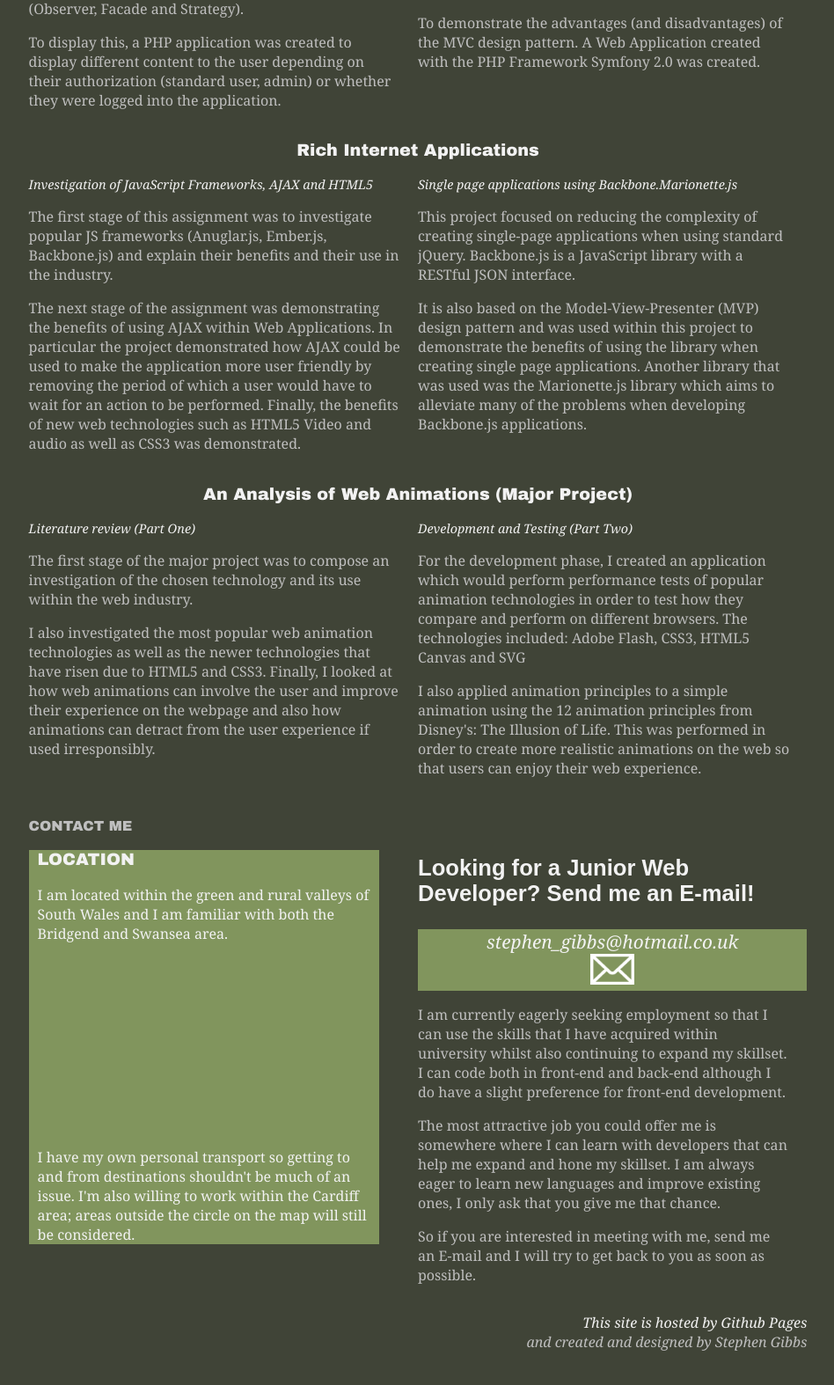
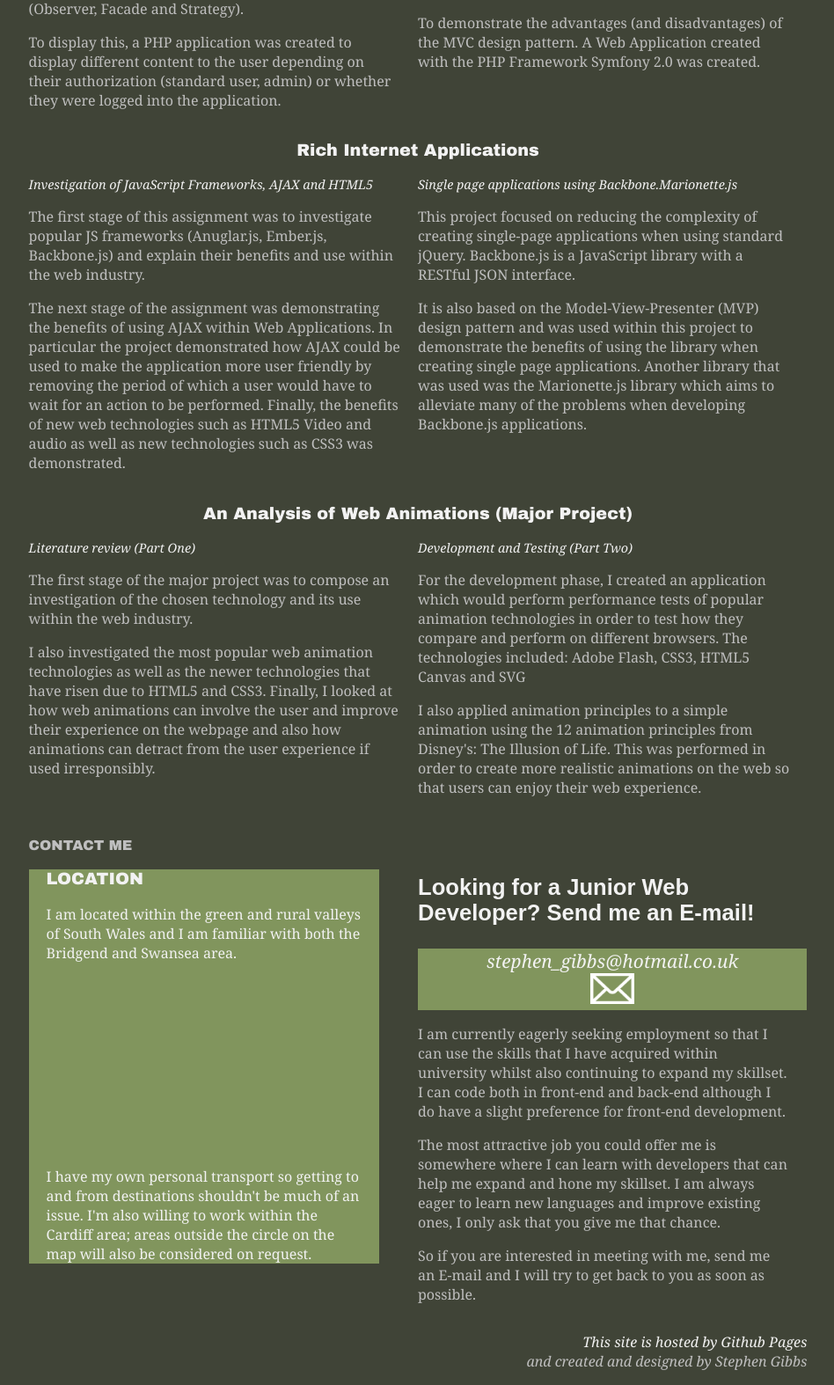
Before and after one commit to Taffro/Taffro.github.io, a PHP site: page / in a window 1280 px wide. Shown: the part 2657-4231 px from the top of the page at 88% size, without its empty margins (165-1113 px from the left). Before the commit the page ends 4192 px from the top, so only its background shows below. Run offline with PHP 8.4, Linux system fonts and the light colour scheme; a map, chart or similar area stays blank; some libraries are stand-ins or nearby versions.

Commit message:
Changed text content and increased margin on location

```diff
--- a/CSS/application.css
+++ b/CSS/application.css
@@ -243,7 +243,8 @@ body h1 {
 /* ====  ContactMe  Section ==== */
 
 .locationText {
-	margin-left: 10px;
+	margin-left: 20px;
+	margin-right: 20px;
 }
 
 .form-outer {
@@ -279,7 +280,7 @@ body h1 {
 .locationHeader {
 	font-family: "Arial Black", Gadget, sans-serif;
 	font-size: 1.2em;
-	margin-left: 10px;
+	margin-left: 20px;
 	text-transform: uppercase;
 }
 
--- a/index.html
+++ b/index.html
@@ -34,7 +34,7 @@
 					<h1>About Me</h1>
 					<p class="introduction">Greetings, I am a recent University Graduate in Web Development with knowledge of current technologies. I hope to expand my skillset by undertaking new projects and goals whilst also using the skills I have learned to create professional looking websites.</p>
 					<p class="sub-text">
-					Within University I was given a number of projects and assignments which tested my capabilities as a developer while also providing me the oppurtunity to learn about current technologies and practices. These assignments varied from creating responsive websites with CSS3 and HTML5 to creating data management sites by incorporating the use of PHP to alter changes to an SQL Database.
+					Within University I was given a number of projects and assignments which tested my capabilities as a developer while also providing me with the oppurtunity to learn about current technologies and practices. These assignments varied from creating responsive websites with CSS3 and HTML5 to creating data management sites by incorporating the use of PHP to alter changes to an SQL Database.
 					</p>
 					<p class="sub-text">
 					Other assignments focused on improving user experiences. This included using various methods such as reducing page refresh times with the use of AJAX (less time waiting for the page to load) but also on how to design a site so that it is accessable for all, regardless of issues with sight, body or mind.
@@ -62,7 +62,7 @@
 					<img class="img-skill" src="Images/js-logo.png" height="100px" width="100px"/>
 					<p class="skillTitle">JavaScript</p>
 
-					<p class="sub-text">My knowledge of JavaScript was essential in many assignments and projects. These assignments also focused on knowledge of Object Oriented JS and techniques such Asynchronous Javascript and XML.</p>
+					<p class="sub-text">My knowledge of JavaScript was essential in many assignments and projects. These assignments also focused on knowledge of Object Oriented JS and techniques such as Asynchronous Javascript and XML.</p>
 				</div>
 				<div class="c3-column3">
 					<img class="img-skill"  src="Images/css-logo.png" height="100px" width="100px"/>
@@ -155,11 +155,11 @@
 			<div class="column1">
 				<p class="educationLocation">Investigation of JavaScript Frameworks, AJAX and HTML5</p>
 				<p class="sub-text">
-				The first stage of this assignment was to investigate popular JS frameworks (Anuglar.js, Ember.js, Backbone.js) and explain their benefits and their use in the industry.</p>
+				The first stage of this assignment was to investigate popular JS frameworks (Anuglar.js, Ember.js, Backbone.js) and explain their benefits and use within the web industry.</p>
 
 				<p class="sub-text">The next stage of the assignment was demonstrating the benefits of using AJAX within Web Applications. In particular the project demonstrated how AJAX could be used to make the application more user friendly by removing the period of which a user would have to wait for an action to be performed.
 
-				Finally, the benefits of new web technologies such as HTML5 Video and audio as well as CSS3 was demonstrated.</p>
+				Finally, the benefits of new web technologies such as HTML5 Video and audio as well as new technologies such as CSS3 was demonstrated.</p>
 			</div>
 			<div class="column2">
 				<p class="educationLocation">Single page applications using Backbone.Marionette.js</p>
@@ -197,7 +197,7 @@
 					<p class="locationHeader">Location</p>
 					<p class="locationText">I am located within the green and rural valleys of South Wales and I am familiar with both the Bridgend and Swansea area.</p>
 					<div id="googleMap" style="width:100%;height:200px;margin-left:auto;margin-right:auto"></div>
-					<p class="locationText">I have my own personal transport so getting to and from destinations shouldn't be much of an issue. I'm also willing to work within the Cardiff area; areas outside the circle on the map will still be considered.</p>
+					<p class="locationText">I have my own personal transport so getting to and from destinations shouldn't be much of an issue. I'm also willing to work within the Cardiff area; areas outside the circle on the map will also be considered on request.</p>
 				</div>
 			</div>
 			<div class="column2">
```
